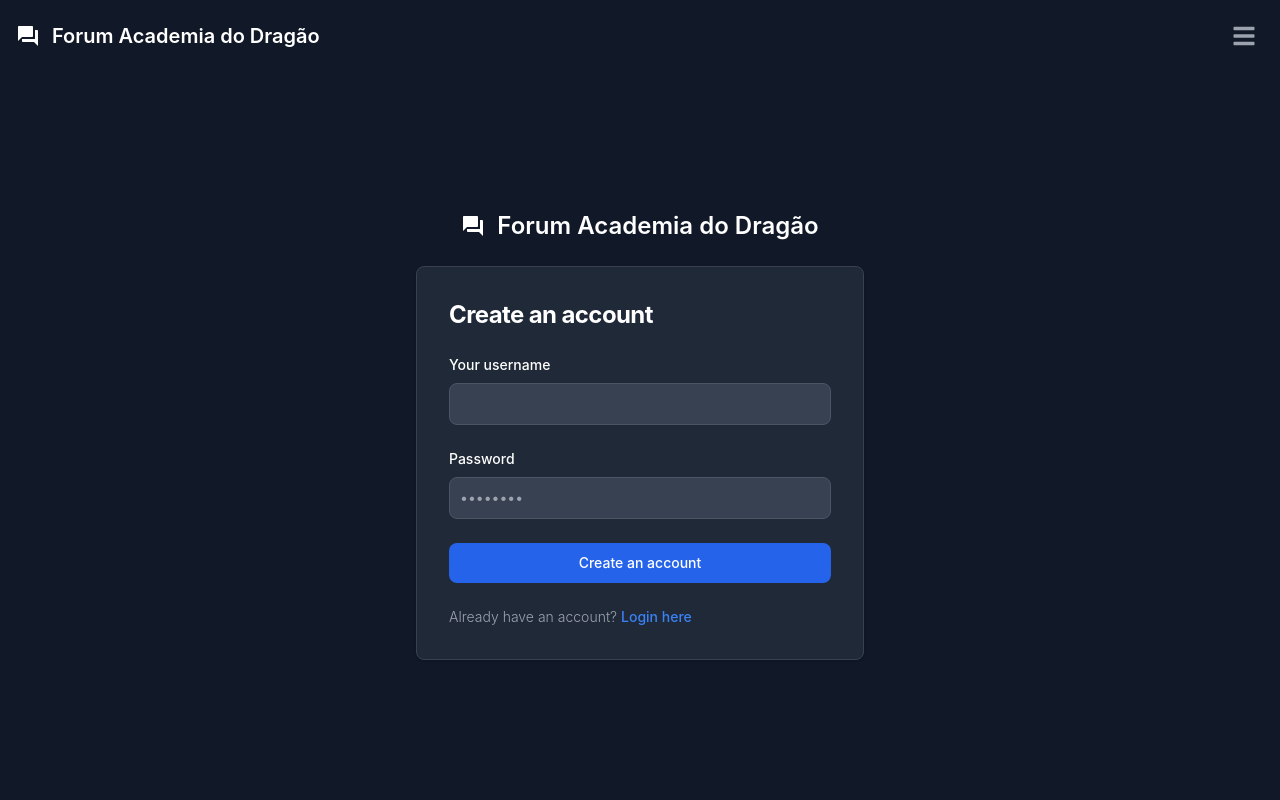
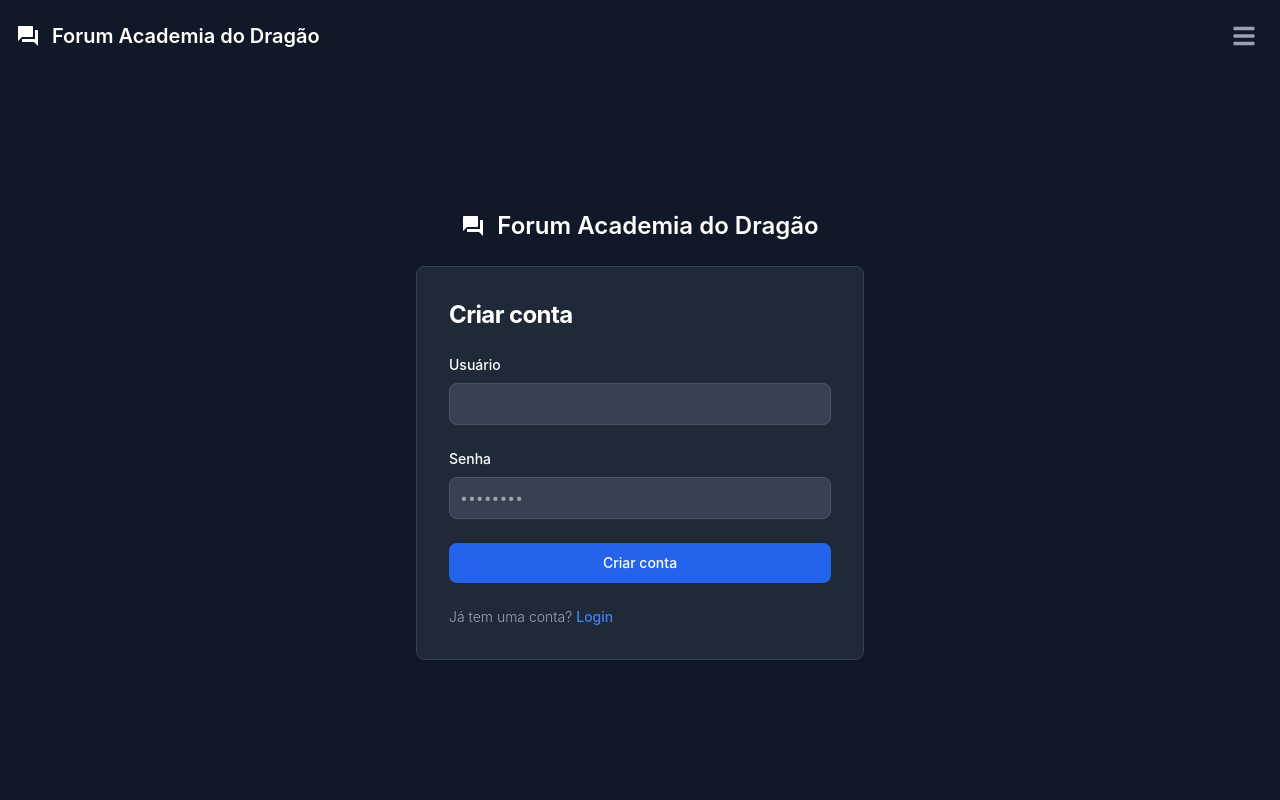
Before and after one commit to anderlim/academiaDoDragao, a React (Create React App) app in the folder front/: page /register in a window 1280 px wide. Shown: the top 800 px of the page. Built offline with nearby package versions, Linux system fonts and the light colour scheme; no server answers.

Commit message:
:rocket: ajuste das palavras

```diff
--- a/front/src/components/RegisterUser.js
+++ b/front/src/components/RegisterUser.js
@@ -65,7 +65,7 @@
           <div className="w-full bg-white rounded-lg shadow dark:border md:mt-0 sm:max-w-md xl:p-0 dark:bg-gray-800 dark:border-gray-700">
             <div className="p-6 space-y-4 md:space-y-6 sm:p-8">
               <h1 className="text-xl font-bold leading-tight tracking-tight text-gray-900 md:text-2xl dark:text-white">
-                Create an account
+                Criar conta
               </h1>
               <form class="space-y-4 md:space-y-6" onSubmit={addUser}>
                 <div>
@@ -73,7 +73,7 @@
                     for="username"
                     class="block mb-2 text-sm font-medium text-gray-900 dark:text-white"
                   >
-                    Your username
+                    Usuário
                   </label>
                   <input
                     type="text"
@@ -91,7 +91,7 @@
                     for="password"
                     class="block mb-2 text-sm font-medium text-gray-900 dark:text-white"
                   >
-                    Password
+                    Senha
                   </label>
                   <input
                     type="password"
@@ -108,15 +108,15 @@
                   type="submit"
                   class="w-full text-white bg-primary-600 hover:bg-primary-700 focus:ring-4 focus:outline-none focus:ring-primary-300 font-medium rounded-lg text-sm px-5 py-2.5 text-center dark:bg-primary-600 dark:hover:bg-primary-700 dark:focus:ring-primary-800"
                 >
-                  Create an account
+                  Criar conta
                 </button>
                 <p class="text-sm font-light text-gray-500 dark:text-gray-400">
-                  Already have an account?{" "}
+                 Já tem uma conta?{" "}
                   <a
                     href="/login"
                     class="font-medium text-primary-600 hover:underline dark:text-primary-500"
                   >
-                    Login here
+                    Login
                   </a>
                 </p>
               </form>
```
